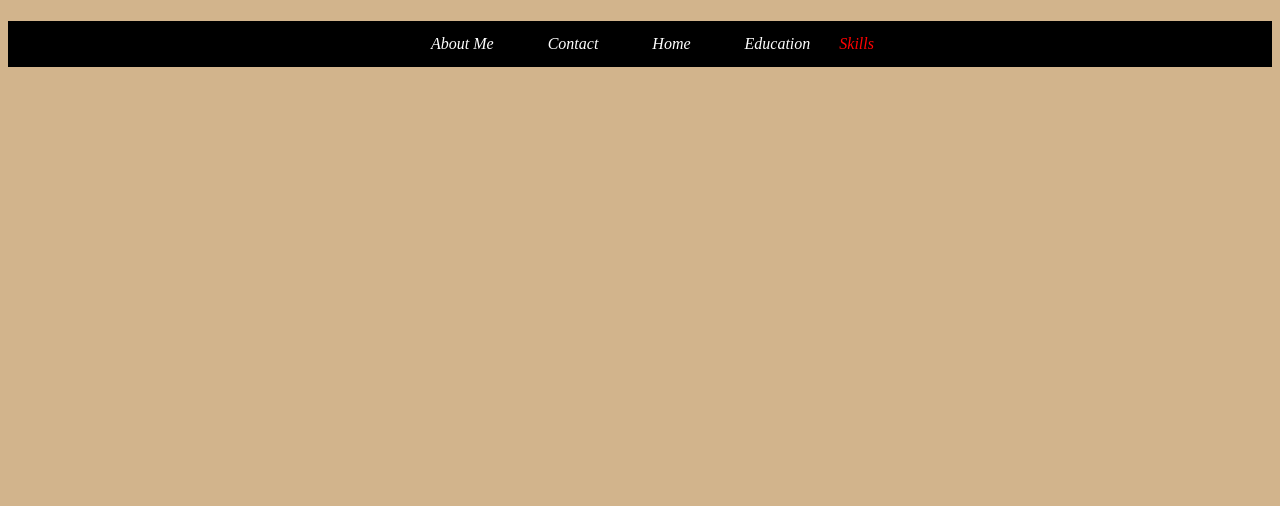
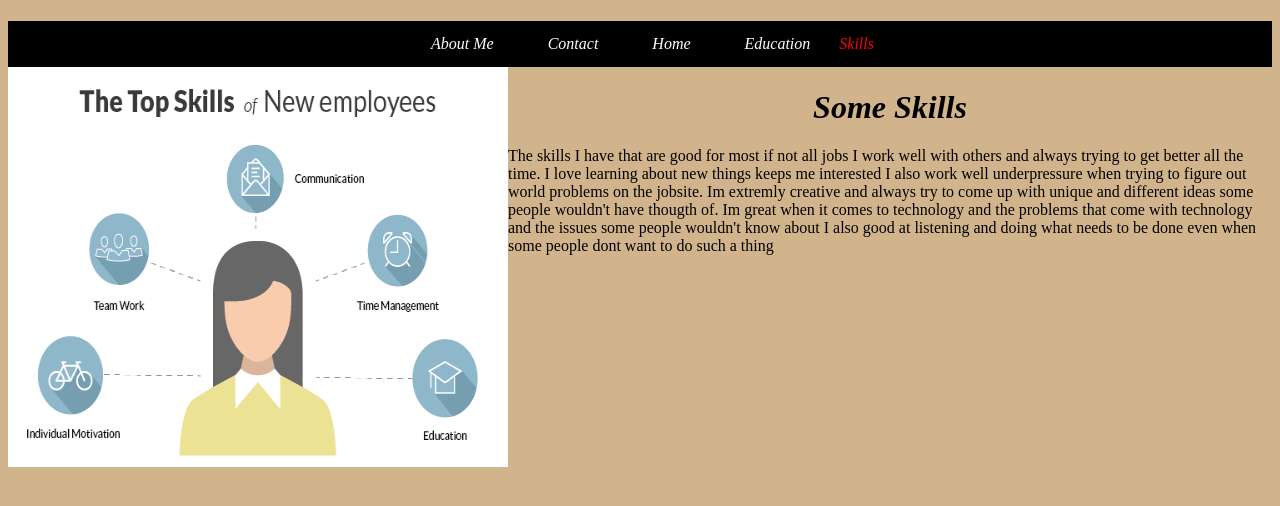
Before and after one commit to TannerMellott/My-Portfolio-Tanner, a plain HTML site: page html/skills.html in a window 1280 px wide. Drawn offline with Linux system fonts and the light colour scheme.

Commit message:
add to html files and css along with adding another picture

```diff
--- a/css/style.css
+++ b/css/style.css
@@ -40,4 +40,5 @@ font-size: larger;
 }
 h1 {
   font-style: oblique;
+  text-align: center;
 }
--- a/html/skills.html
+++ b/html/skills.html
@@ -15,5 +15,18 @@
     <a>Skills</a>
     </nav>
 </header>
+<img src="../images/blog_top_skills_header.webp" alt="Skills"  style="height: 400px;
+width: 500px;">
+<h1>Some Skills</h1>
+<p>The skills I have that are good for most if not all jobs I work well with others
+    and always trying to get better all the time. I love learning about new things keeps
+    me interested I also work well underpressure when trying to figure out world problems
+    on the jobsite. Im extremly creative and always try to come up with unique and different
+    ideas some people wouldn't have thougth of. Im great when it comes to technology and the
+    problems that come with technology and the issues some people wouldn't know about I also
+    good at listening and doing what needs to be done even when some people dont want to do
+    such a thing
+</p>
+
 </body>
 </html>
```
Also changed, not shown: html/aboutme.html (+22 -4 lines), images/blog_top_skills_header.webp (added).
